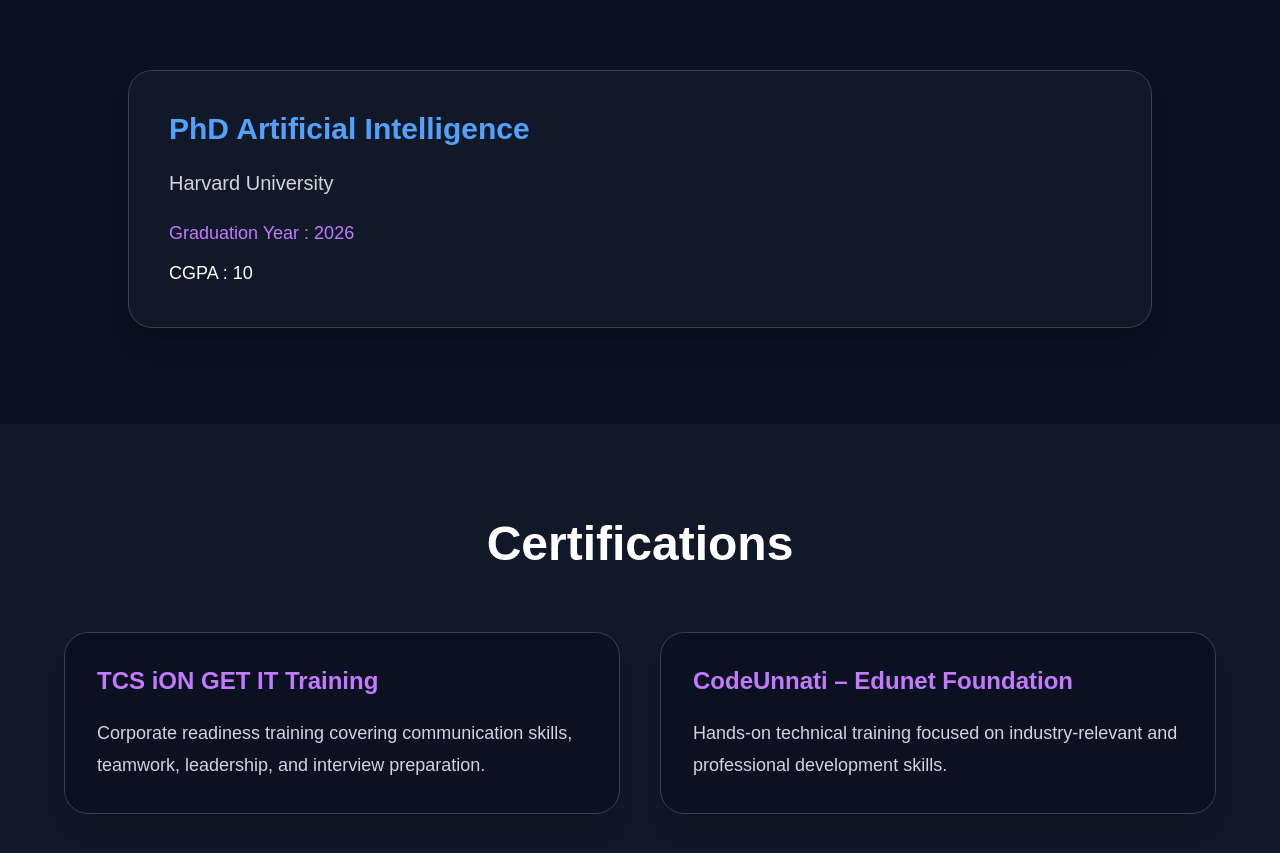
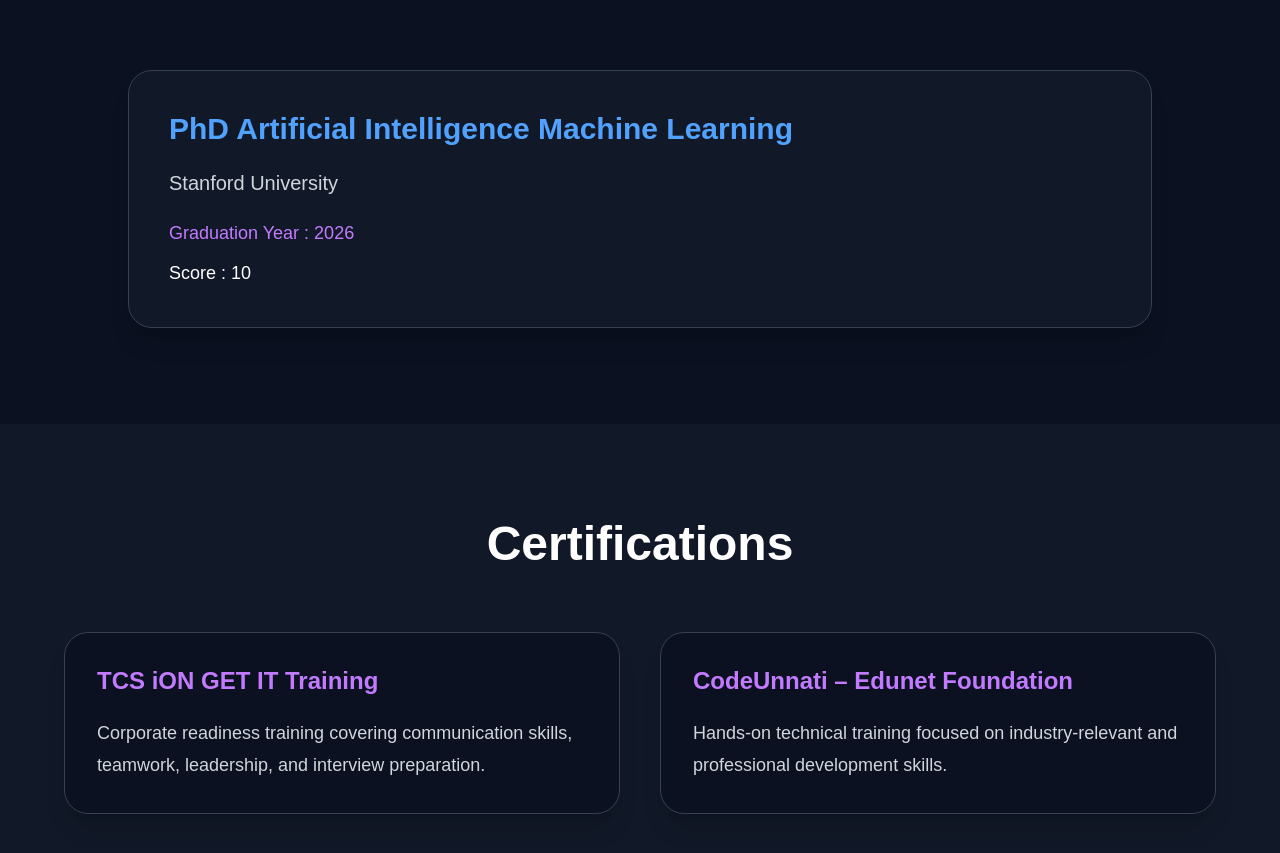
Before and after one commit to CattitudeExplorer/Resume, a React (Vite) app: page / in a window 1280 px wide. Shown: the part 3654-4507 px from the top of the page. Built offline with nearby package versions, Linux system fonts and the light colour scheme.

Commit message:
Update Education.jsx

```diff
--- a/src/components/Education.jsx
+++ b/src/components/Education.jsx
@@ -30,12 +30,12 @@ function Education() {
 
           {/* Degree */}
           <h3 className="text-3xl font-bold text-blue-400 mb-5">
-            PhD Artificial Intelligence
+            PhD Artificial Intelligence Machine Learning
           </h3>
 
           {/* College */}
           <p className="text-gray-300 text-xl leading-8">
-             Harvard University
+             Stanford University
           </p>
 
           {/* Year */}
@@ -45,7 +45,7 @@ function Education() {
 
           {/* CGPA */}
           <p className="text-white text-lg mt-3">
-            CGPA : 10
+            Score : 10
           </p>
 
         </motion.div>
```
